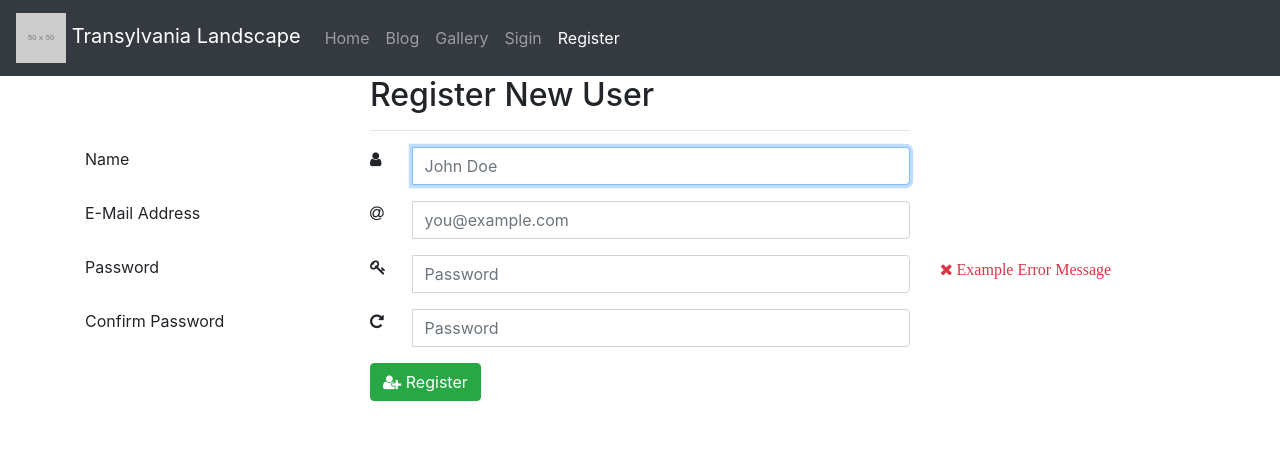
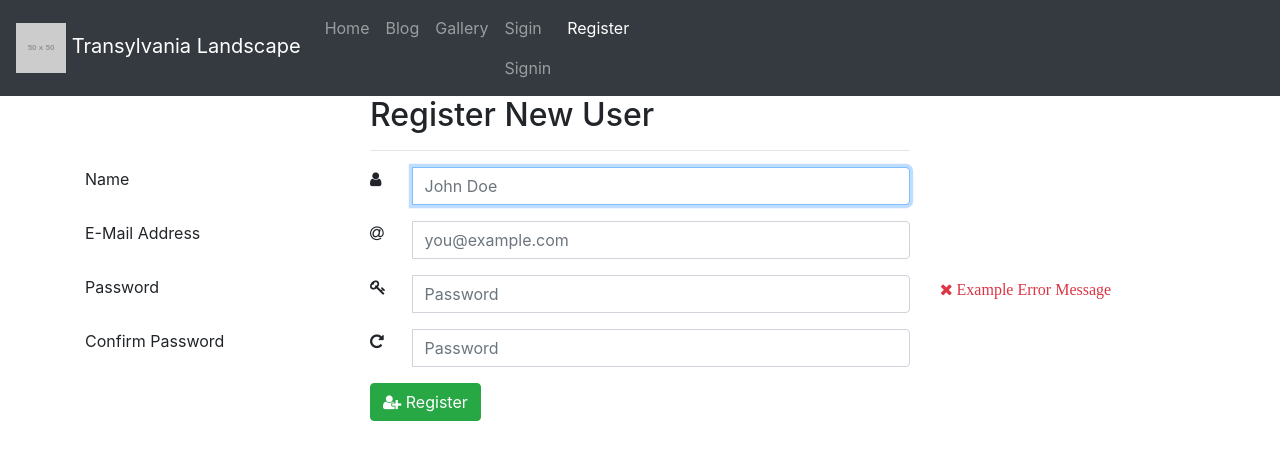
Before and after one commit to CipAndDan/TransylvaniaLandscape, a plain HTML site: page register.html in a window 1280 px wide. Drawn offline with nearby package versions, Linux system fonts and the light colour scheme; placeholder pictures from the web are drawn by us.

Commit message:
img and icons

```diff
--- a/register.html
+++ b/register.html
@@ -45,6 +45,7 @@
                         </li>
                         <li class="nav-item">
                             <a class="nav-link" href="#">Sigin</a>
+                            <a class="nav-link" href="#">Signin</a>
                         </li>
                         <li class="nav-item active">
                             <a class="nav-link" href="#">Register</a>
```
Also changed, not shown: assets/icons/icon.png (renamed from icon.png), assets/icons/transylvania_landscape_logo.png (added), assets/img/bran_castle.jpg (added), assets/img/brasov.jpg (added), assets/img/brasov_town_center.jpg (added), assets/img/clock_tower_sighisoara.jpg (added), assets/img/credit badge.txt (added), assets/img/peles_castle.jpg (added), assets/img/sibiu_town_center.jpg (added), assets/img/sibiu_view.jpg (added), assets/img/sighisoara_old_street.jpg (added), 4 other files.
